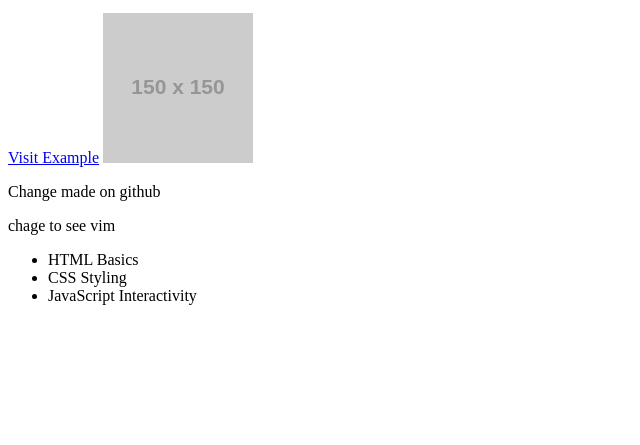
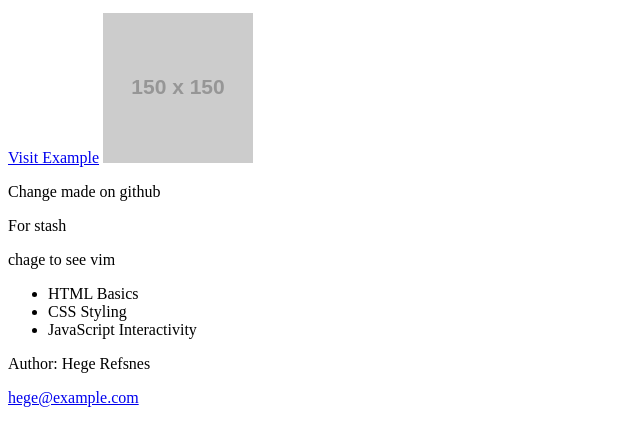
Before and after one commit to avnesh-smarsh/my-awesome-project, a plain HTML site: page index.html in a window 1280 px wide. Shown: the part 101-546 px from the top of the page, without its empty margins (0-640 px from the left). Drawn offline with Linux system fonts and the light colour scheme; placeholder pictures from the web are drawn by us.

Commit message:
Added footer section

```diff
--- a/index.html
+++ b/index.html
@@ -11,11 +11,16 @@
     <a href="https://www.example.com" target="_blank">Visit Example</a>
     <img src="https://via.placeholder.com/150" alt="Placeholder Image">
     <p>Change made on github</p>
+<p>For stash</p>
 <p>chage to see vim</p>
     <ul>
         <li>HTML Basics</li>
         <li>CSS Styling</li>
         <li>JavaScript Interactivity</li>
     </ul>
+<footer>
+  <p>Author: Hege Refsnes</p>
+  <p><a href="mailto:hege@example.com">hege@example.com</a></p>
+</footer>
 </body>
 </html>
```
